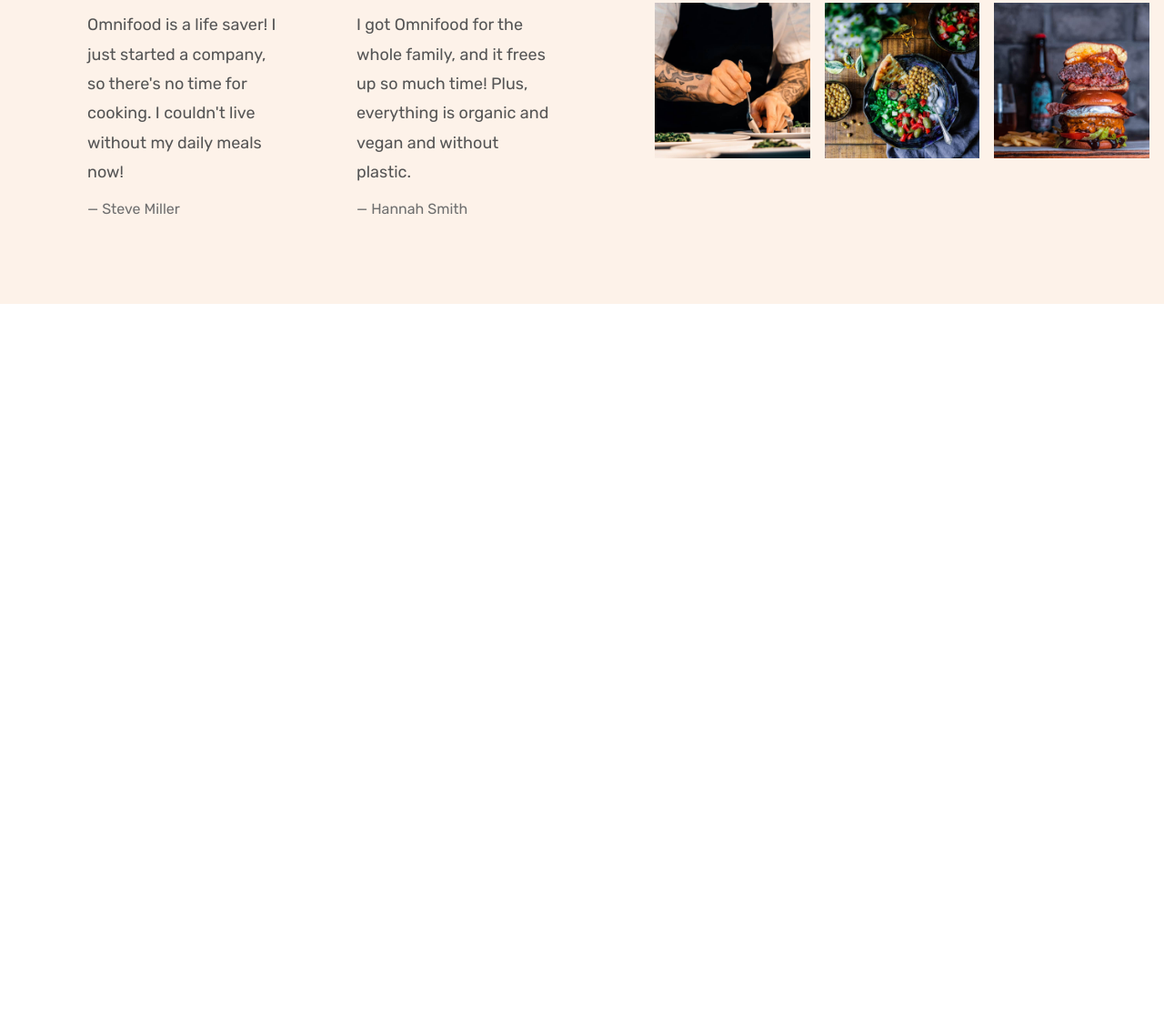
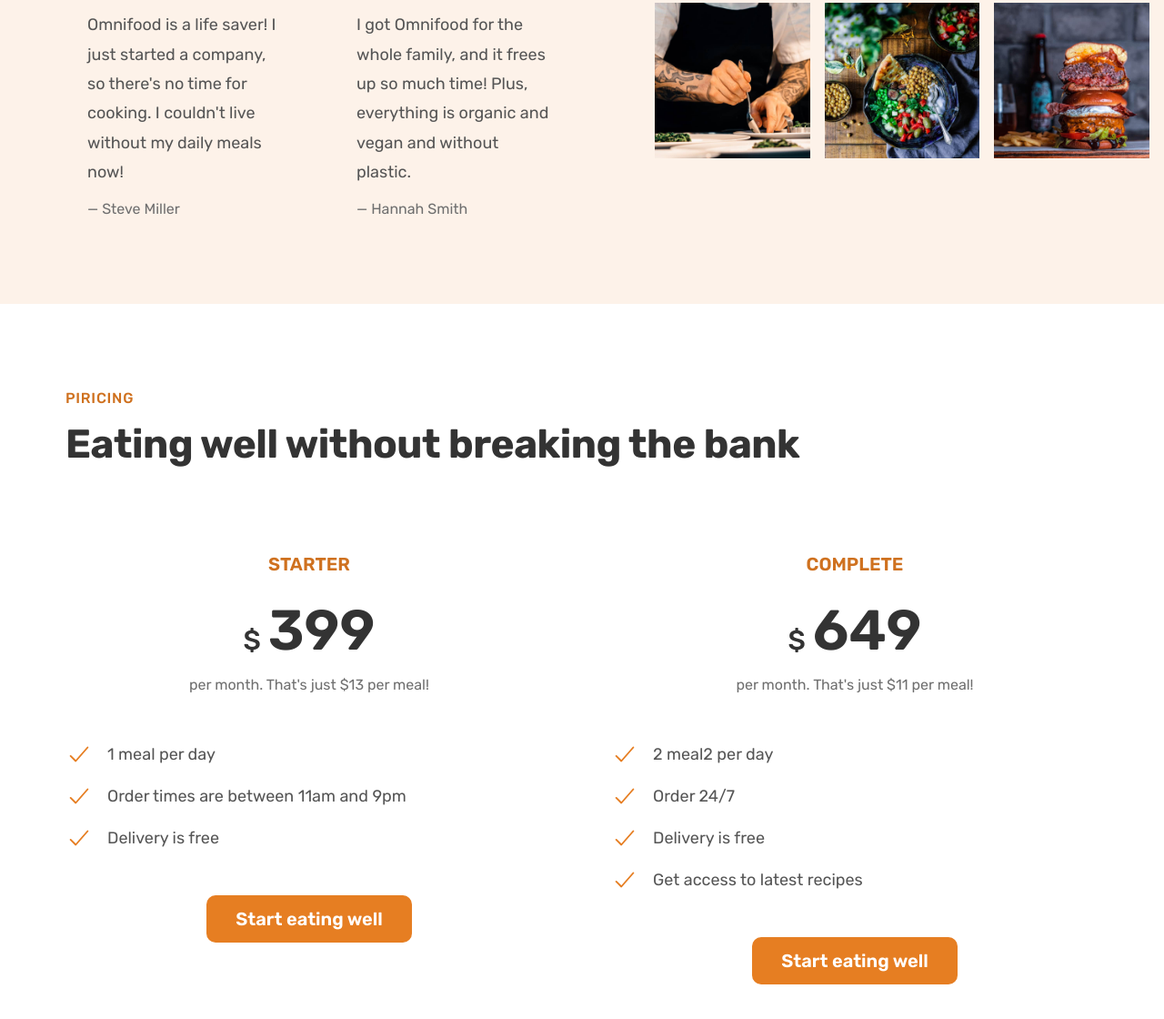
Before and after one commit to RedSquirrrel/omnifood, a plain HTML site: page index.html in a window 1280 px wide. Shown: the part 4279-5399 px from the top of the page at 91% size. Before the commit the page ends 4613 px from the top, so only its background shows below. Drawn offline with nearby package versions, Linux system fonts and the light colour scheme.

Commit message:
adedd pricing section

```diff
--- a/css/general.css
+++ b/css/general.css
@@ -142,6 +142,26 @@ body {
   transform-origin: 0% 50%;
 }
 
+.list {
+  list-style: none;
+  display: flex;
+  flex-direction: column;
+  gap: 1.6rem;
+}
+
+.list-item {
+  font-size: 1.8rem;
+  display: flex;
+  align-items: center;
+  gap: 1.6rem;
+}
+
+.list-icon {
+  width: 3rem;
+  height: 3rem;
+  color: #e67e22;
+}
+
 /* HELPER CLASSES */
 
 .center-text {
--- a/css/style.css
+++ b/css/style.css
@@ -287,26 +287,6 @@
   font-size: 1.8rem;
 }
 
-.list {
-  list-style: none;
-  display: flex;
-  flex-direction: column;
-  gap: 1.6rem;
-}
-
-.list-item {
-  font-size: 1.8rem;
-  display: flex;
-  align-items: center;
-  gap: 1.6rem;
-}
-
-.list-icon {
-  width: 3rem;
-  height: 3rem;
-  color: #e67e22;
-}
-
 /* ************************************ */
 /*         TESTIMONIALS SECTION         */
 /* ************************************ */
@@ -365,3 +345,47 @@
 .gallery-item img:hover {
   transform: scale(1.1);
 }
+
+/* ************************************ */
+/*         PRICING SECTION         */
+/* ************************************ */
+
+.section-pricing {
+  padding: 9.6rem 0;
+}
+
+.plan-header {
+  text-align: center;
+  margin-bottom: 4.8rem;
+}
+
+.plan-name {
+  color: #cf711f;
+  font-weight: 600;
+  font-size: 2rem;
+  text-transform: uppercase;
+  letter-spacing: 0.75;
+  margin-bottom: 3.2rem;
+}
+.plan-price {
+  font-size: 6.2rem;
+  font-weight: 600;
+  color: #333;
+  margin-bottom: 1.6rem;
+}
+
+.plan-price span {
+  font-size: 3rem;
+  font-weight: 500;
+  margin-right: 0.8rem;
+}
+.plan-text {
+  font-size: 1.6rem;
+  line-height: 1.6;
+  color: #6f6f6f;
+}
+
+.plan-sign-up {
+  text-align: center;
+  margin-top: 4.8rem;
+}
--- a/index.html
+++ b/index.html
@@ -333,6 +333,72 @@
           </figure>
         </div>
       </section>
+
+      <section class="section-pricing">
+        <div class="container">
+          <span class="subheading">Piricing</span>
+          <h2 class="heading-secondary">Eating well without breaking the bank</h2>
+        </div>
+
+        <div class="container grid grid--2-cols">
+          <!-- 1 -->
+          <div class="pricing-plan">
+            <header class="plan-header">
+              <p class="plan-name">Starter</p>
+              <p class="plan-price"><span>$</span>399</p>
+              <p class="plan-text">per month. That's just $13 per meal!</p>
+            </header>
+            <ul class="list">
+              <li class="list-item">
+                <ion-icon class="list-icon" name="checkmark-outline"></ion-icon
+                ><span>1 meal per day</span>
+              </li>
+              <li class="list-item">
+                <ion-icon class="list-icon" name="checkmark-outline"></ion-icon
+                ><span>Order times are between 11am and 9pm</span>
+              </li>
+              <li class="list-item">
+                <ion-icon class="list-icon" name="checkmark-outline"></ion-icon
+                ><span>Delivery is free</span>
+              </li>
+            </ul>
+            <div class="plan-sign-up">
+              <a href="#" class="btn btn--full">Start eating well</a>
+            </div>
+          </div>
+
+          <!-- 2 -->
+          <div class="pricing-plan">
+            <header class="plan-header">
+              <p class="plan-name">Complete</p>
+              <p class="plan-price"><span>$</span>649</p>
+              <p class="plan-text">per month. That's just $11 per meal!</p>
+            </header>
+            <ul class="list">
+              <li class="list-item">
+                <ion-icon class="list-icon" name="checkmark-outline"></ion-icon
+                ><span>2 meal2 per day</span>
+              </li>
+              <li class="list-item">
+                <ion-icon class="list-icon" name="checkmark-outline"></ion-icon
+                ><span>Order 24/7</span>
+              </li>
+              <li class="list-item">
+                <ion-icon class="list-icon" name="checkmark-outline"></ion-icon>
+                <span>Delivery is free</span>
+              </li>
+
+              <li class="list-item">
+                <ion-icon class="list-icon" name="checkmark-outline"></ion-icon>
+                <span>Get access to latest recipes</span>
+              </li>
+            </ul>
+            <div class="plan-sign-up">
+              <a href="#" class="btn btn--full">Start eating well</a>
+            </div>
+          </div>
+        </div>
+      </section>
     </main>
 
     <script
```
